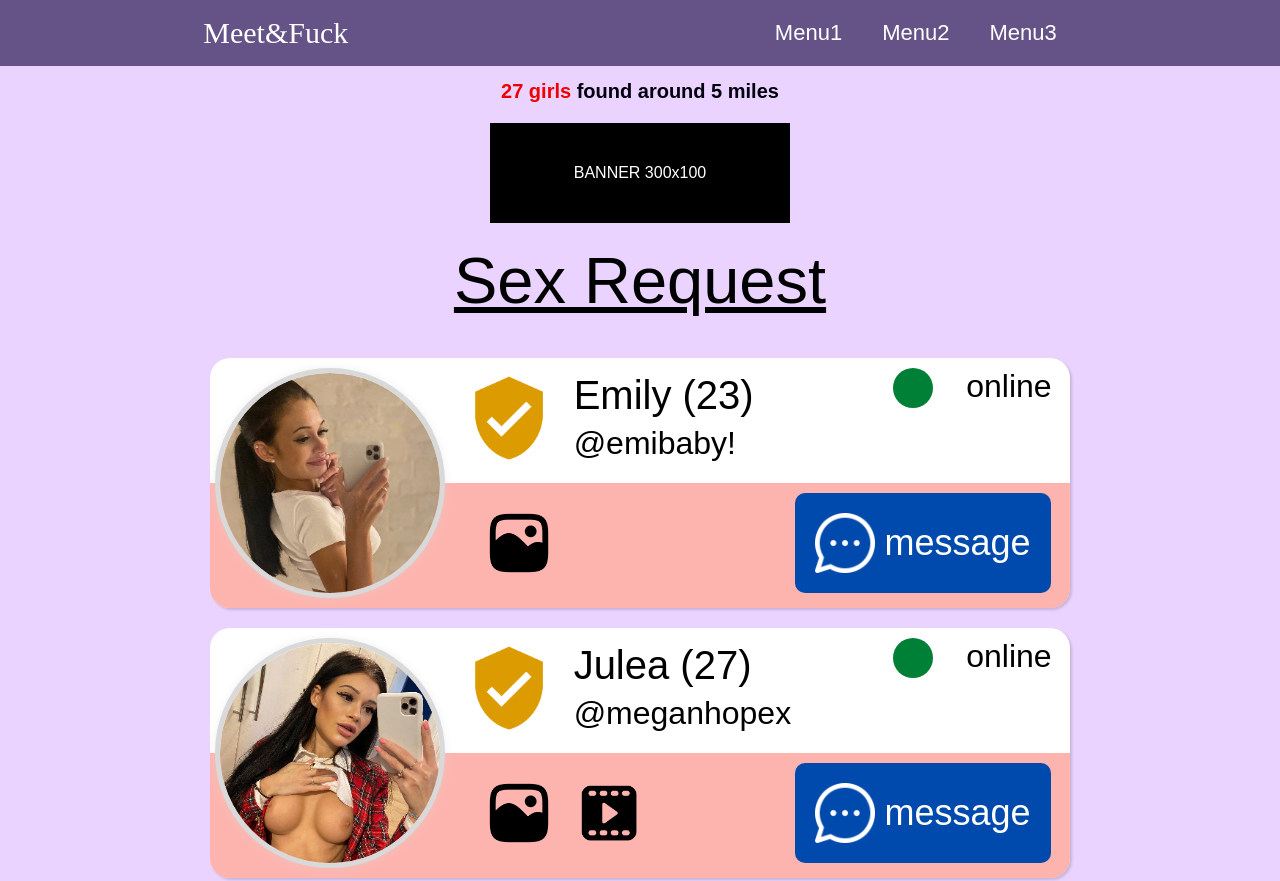
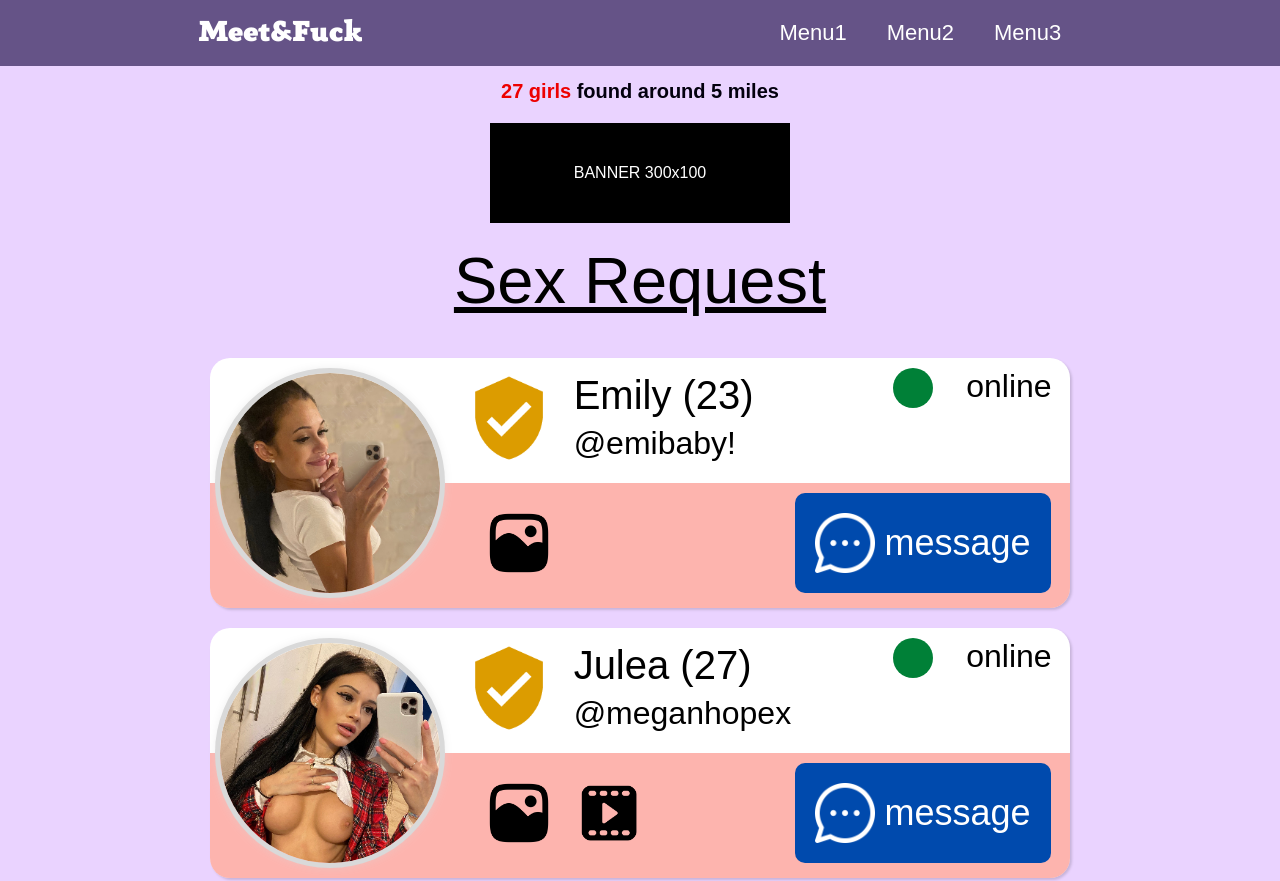
Before and after one commit to Empty-Fox/funnel_adult, a plain HTML site: page index.html in a window 1280 px wide. Shown: the top 881 px of the page. Drawn offline with nearby package versions, Linux system fonts and the light colour scheme; the site is published under a folder, as on GitHub Pages, so addresses that start at the root find nothing.

Commit message:
new style

```diff
--- a/css/style.css
+++ b/css/style.css
@@ -1,6 +1,6 @@
 @font-face {
   font-family: "Anaphora";
-  src: url("/fonts/Anaphora-Fat-trial.ttf") format("truetype");
+  src: url("../fonts/Anaphora-Fat-trial.ttf") format("truetype");
   font-style: normal;
   font-weight: normal;
 }
```
